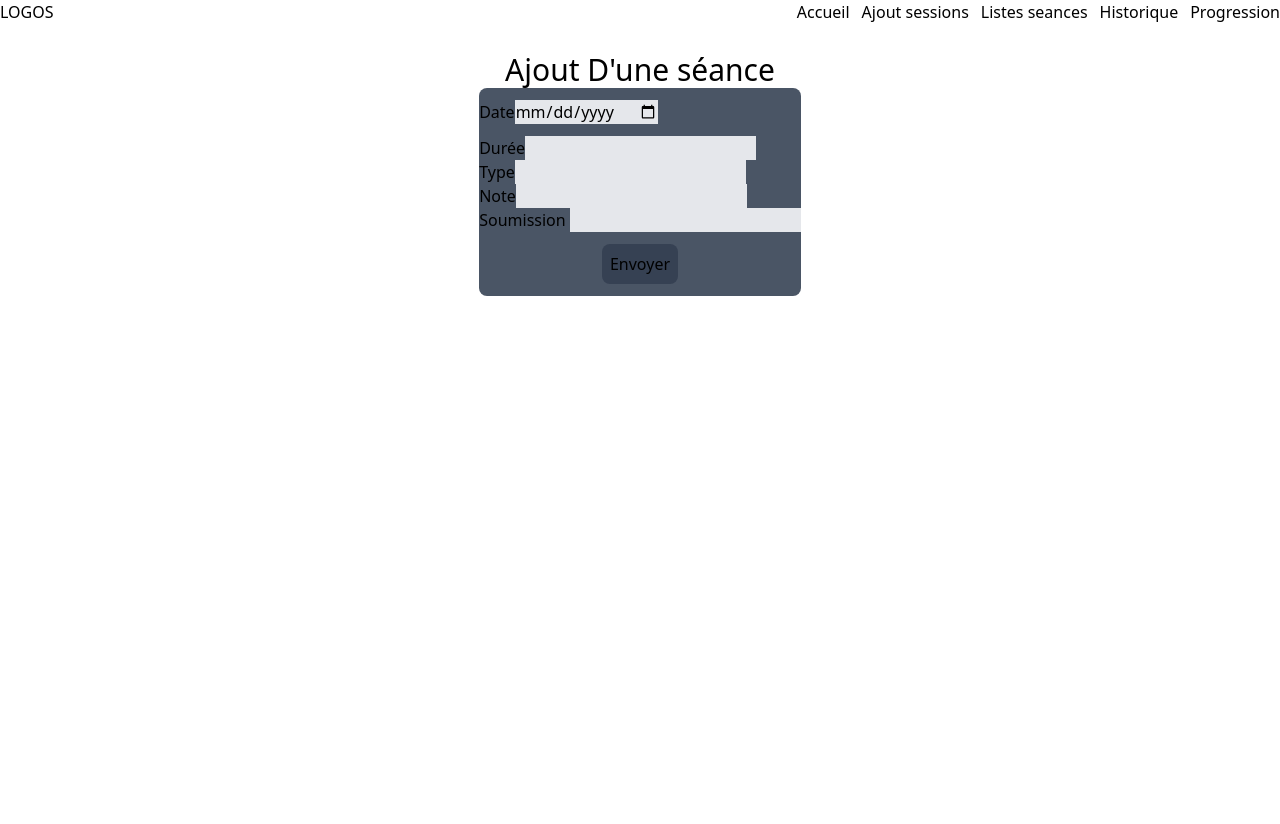
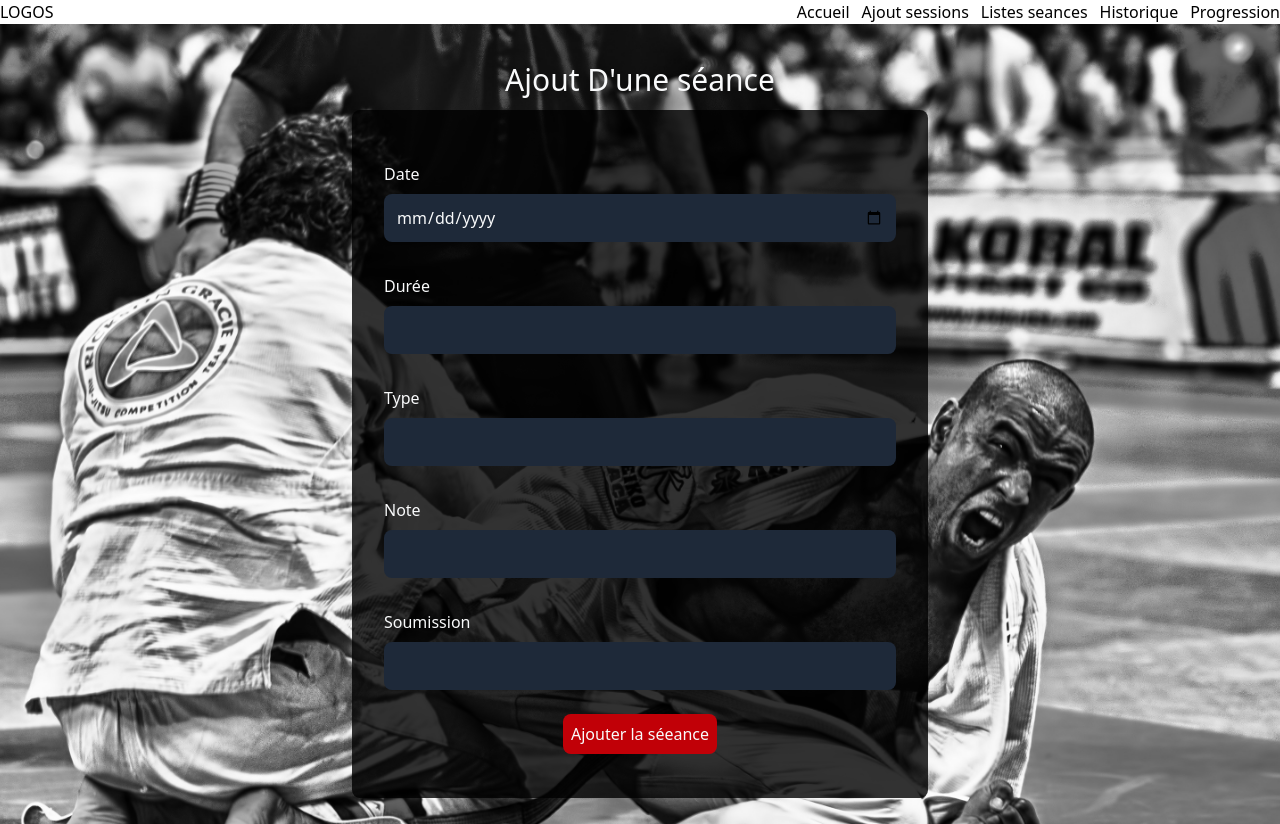
Before and after one commit to josuekisa/MindRoll, a React (Vite) app in the folder client/MindRoll/: page /AddSession in a window 1280 px wide. Before the commit the page ends 800 px from the top, so only its background shows below. Built offline with nearby package versions, Linux system fonts and the light colour scheme.

Commit message:
ajout features page ajout sessions

```diff
--- a/client/MindRoll/src/pages/AddSession.jsx
+++ b/client/MindRoll/src/pages/AddSession.jsx
@@ -1,103 +1,115 @@
-
-import {useState,React} from 'react'
-import axios from 'axios'
-
-
+import { useState, React } from "react";
+import axios from "axios";
+import wp from "../assets/wp.jpg";
 
 const AddSession = () => {
+  const [formData, setFormData] = useState({
+    date: "",
+    duree: "",
+    type: "",
+    note: "",
+    soumissionsReussies: "",
+  });
+  const handleChange = (e) => {
+    setFormData({ ...formData, [e.target.name]: e.target.value });
+  };
+  const handleSubmit = (e) => {
+    console.log(formData);
+    axios
+      .post("http://localhost:3000/sessions", formData)
+      .then(function (res) {
+        console.log(res.data);
+      })
+      .catch(function (error) {
+        console.log("j'ai pas reussi a récuperer les données");
+      });
+    e.preventDefault();
+    console.log(formData);
+  };
+  return (
+    <div
+      style={{ backgroundImage: `url(${wp})` }}
+      className=" relative flex flex-col justify-center items-center py-7  text-gray-50 bg-yellow-300 h-screen bg-center bg-cover bg-no-repeat"
+    >
+      <h1 className="text-3xl py-3 ">Ajout D'une séance </h1>
 
-
-    const [formData,setFormData] = useState({
-        date:'',
-        duree:'',
-        type:'',
-        note:'',
-        soumissionsReussies:''
-
-    })
-    const handleChange = (e) => {
-     setFormData({...formData,
-        [e.target.name]:e.target.value
-     } )
-    }
-  const handleSubmit = (e)=>{
-     console.log(formData)
-    axios.post('http://localhost:3000/sessions',formData)
-    .then(function(res){
-        console.log(res.data)
-    })
-    .catch(function(error){
-        console.log("j'ai pas reussi a récuperer les données")
-    })
-    e.preventDefault()
-    console.log(formData)
-  }
-    return (
-
-
-   <div className='flex flex-col justify-center items-center py-7 '>
-       <h1 className='text-3xl '>Ajout D'une séance </h1>
-
-      <form className=' bg-gray-600 rounded-lg  h-auto w-auto '>
+      <form className=" bg-black/80  inset-0   rounded-lg  h-auto w-xl p-8">
         {/**date */}
-       <div className='flex items-center py-3'>
-        <label htmlFor="">Date</label>
-        <input  className='bg-gray-200'
-        name='date'
+        <div className="flex flex-col  py-3">
+          <label className="py-2" htmlFor="">
+            Date
+          </label>
+          <input
+            className="bg-gray-800 p-3 rounded-lg  "
+            name="date"
             type="date"
             value={formData.date}
             onChange={handleChange}
           />
         </div>
         {/**duree */}
-        <div>
-            <label htmlFor="">Durée</label>
-            <input  className='bg-gray-200'
-            name='duree'
+        <div className="flex flex-col  py-3">
+          <label className="py-2" htmlFor="">
+            Durée
+          </label>
+          <input
+            className="bg-gray-800 p-3 rounded-lg "
+            name="duree"
             type="number"
             value={formData.duree}
-        onChange={handleChange}/>
-
+            onChange={handleChange}
+          />
         </div>
 
         {/**Type*/}
-        <div>
-            <label htmlFor="">Type</label>
-            <input  className='bg-gray-200'
-       name='type'
+        <div className="flex flex-col  py-3">
+          <label className="py-2" htmlFor="">
+            Type
+          </label>
+          <input
+            className="bg-gray-800 p-3 rounded-lg "
+            name="type"
             type="select"
             value={formData.type}
-        onChange={handleChange}/>
-
+            onChange={handleChange}
+          />
         </div>
 
         {/**note*/}
-        <div>
-            <label htmlFor="">Note</label>
-            <input  className='bg-gray-200'
-            name='note'
+        <div className="flex flex-col  py-3">
+          <label className="py-2" htmlFor="">
+            Note
+          </label>
+          <input
+            className="bg-gray-800 p-3 rounded-lg "
+            name="note"
             type="number"
             value={formData.note}
-        onChange={handleChange}/>
+            onChange={handleChange}
+          />
         </div>
 
         {/**sSoumission reussi */}
-        <div>
-            <label htmlFor="">Soumission </label>
-            <input  className='bg-gray-200'
-            name='soumissionsReussies'
+        <div className="flex flex-col  py-3">
+          <label className="py-2" htmlFor="">
+            Soumission{" "}
+          </label>
+          <input
+            className="bg-gray-800 p-3 rounded-lg "
+            name="soumissionsReussies"
             type="textarea"
             value={formData.soumissionsReussies}
-        onChange={handleChange}/>
+            onChange={handleChange}
+          />
         </div>
         <div className="py-3 text-center">
-            <button onClick={handleSubmit} className="rounded-lg p-2 bg-gray-700">Envoyer</button>
+          <button onClick={handleSubmit} className="rounded-lg p-2 bg-red-700">
+            Ajouter la séeance
+          </button>
         </div>
       </form>
+    </div>
+  );
+};
 
-    </div>
-
-  )
-}
-
-export default AddSession
+export default AddSession;
```
Also changed, not shown: client/MindRoll/src/assets/wp.jpg (added). Lines whose indentation alone changed are shown as unchanged.
